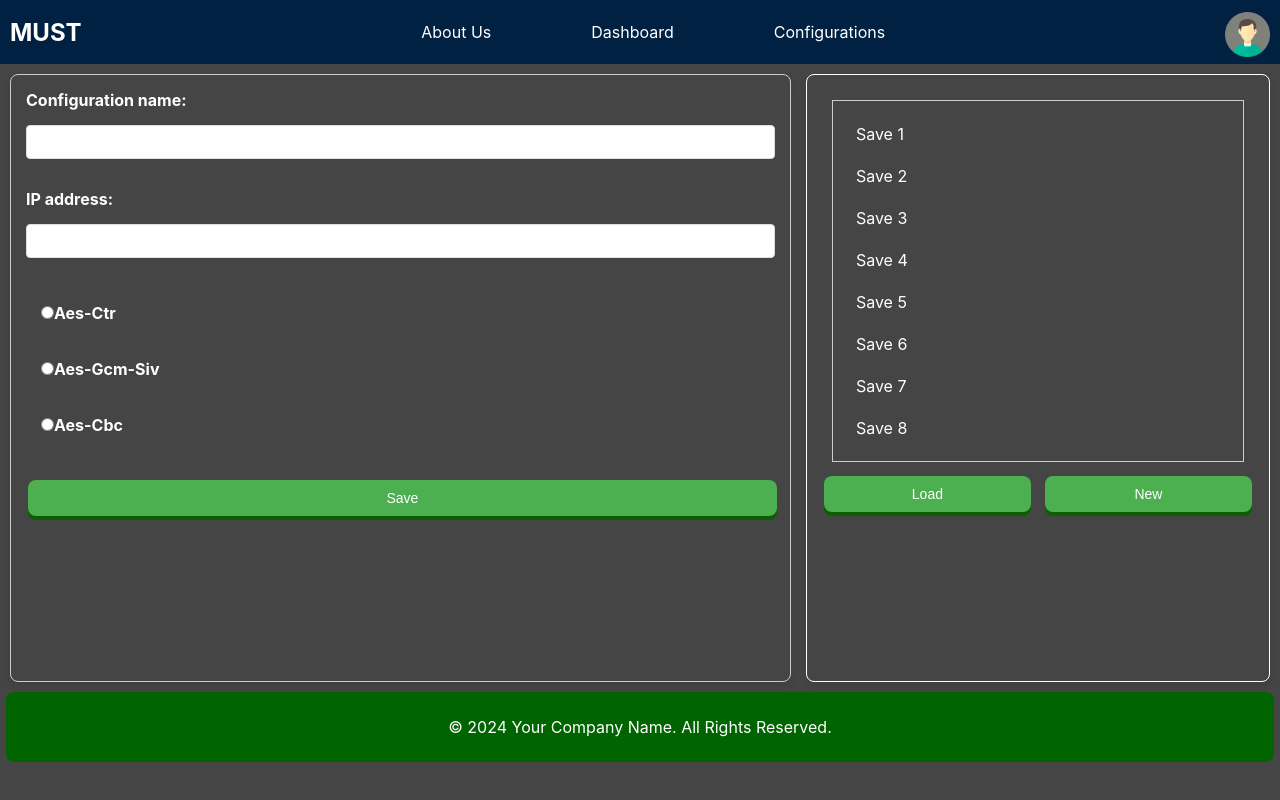
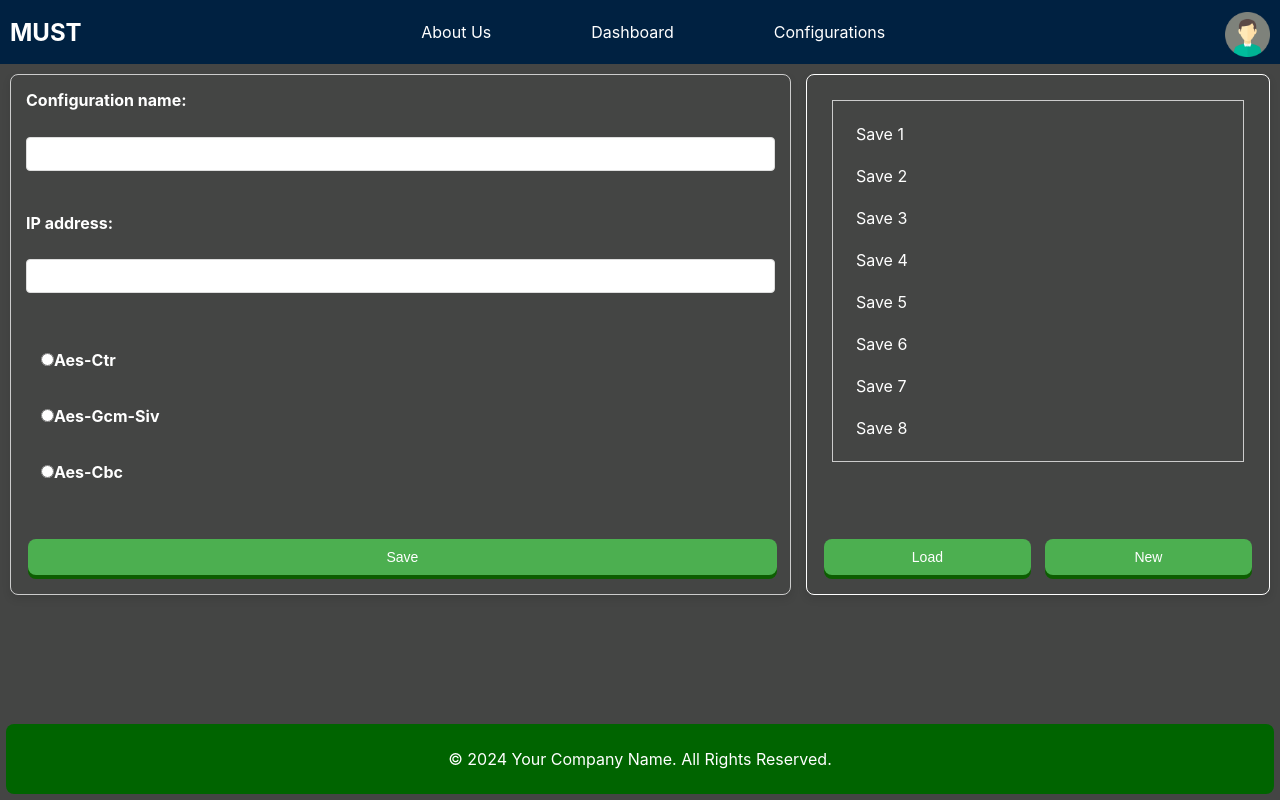
Before and after one commit to MaSsTerKidd0/MustGui, a React (Create React App) app: page /config in a window 1280 px wide. Built offline with nearby package versions, Linux system fonts and the light colour scheme.

Commit message:
add style to config window

```diff
--- a/src/UI/AboutPage/AboutPage.js
+++ b/src/UI/AboutPage/AboutPage.js
@@ -1,7 +1,7 @@
 import React from "react";
 import "./AboutPage.css"; // Assuming you have an external CSS file
 import Navbar from "../../Components/Navbar/Navbar";
-
+import Footer from "../../Components/Footer/Footer";
 const AboutPage = () => {
   return (
     <div>
@@ -30,6 +30,7 @@ const AboutPage = () => {
           tincidunt sapien risus a quam.
         </p>
       </div>
+      <Footer />
     </div>
   );
 };
--- a/src/UI/ConfigurationPage/ConfigPage.css
+++ b/src/UI/ConfigurationPage/ConfigPage.css
@@ -1,10 +1,11 @@
 /* General Page Styles */
 .conf-page {
   background-color: #444544;
+  display: grid;
+  grid-template-rows: auto 1fr auto; /* Header, Content, Footer */
+  min-height: 100vh;
   max-width: 100vw;
-  max-height: 100vh;
 }
-
 /* Grid Container */
 .grid-container {
   display: grid;
@@ -38,9 +39,11 @@
   position: relative;
 }
 
-.basic-configurations,
-.old-configurations {
-  min-height: 76vh;
+.basic-configurations, .old-configurations {
+  display: flex;
+  flex-direction: column;
+  justify-content: space-between; /* Adjusts space distribution */
+  /* ... other styles ... */
 }
 
 /* Button Styles */
@@ -101,6 +104,10 @@ input[type="radio"] {
   padding: 5px;
 }
 
+.button-container {
+  align-self: flex-end;
+  width: 100%; /* Optional, for full width */
+}
 /* General Label Style (overridden above) */
 label {
   font-size: 16px;
--- a/src/UI/DashboardPage/DashboardPage.css
+++ b/src/UI/DashboardPage/DashboardPage.css
@@ -43,7 +43,7 @@
 .grid-item-3 {
   background-color: #5f9ea0; /* This is your item3 color */
   grid-area: item3;
-  display: flex;
+  margin-top: 10px;
   justify-content: center; /* Center the waveform container horizontally */
   align-items: center; /* Center the waveform container vertically */
   padding: 0; /* Remove padding if not needed */
```
